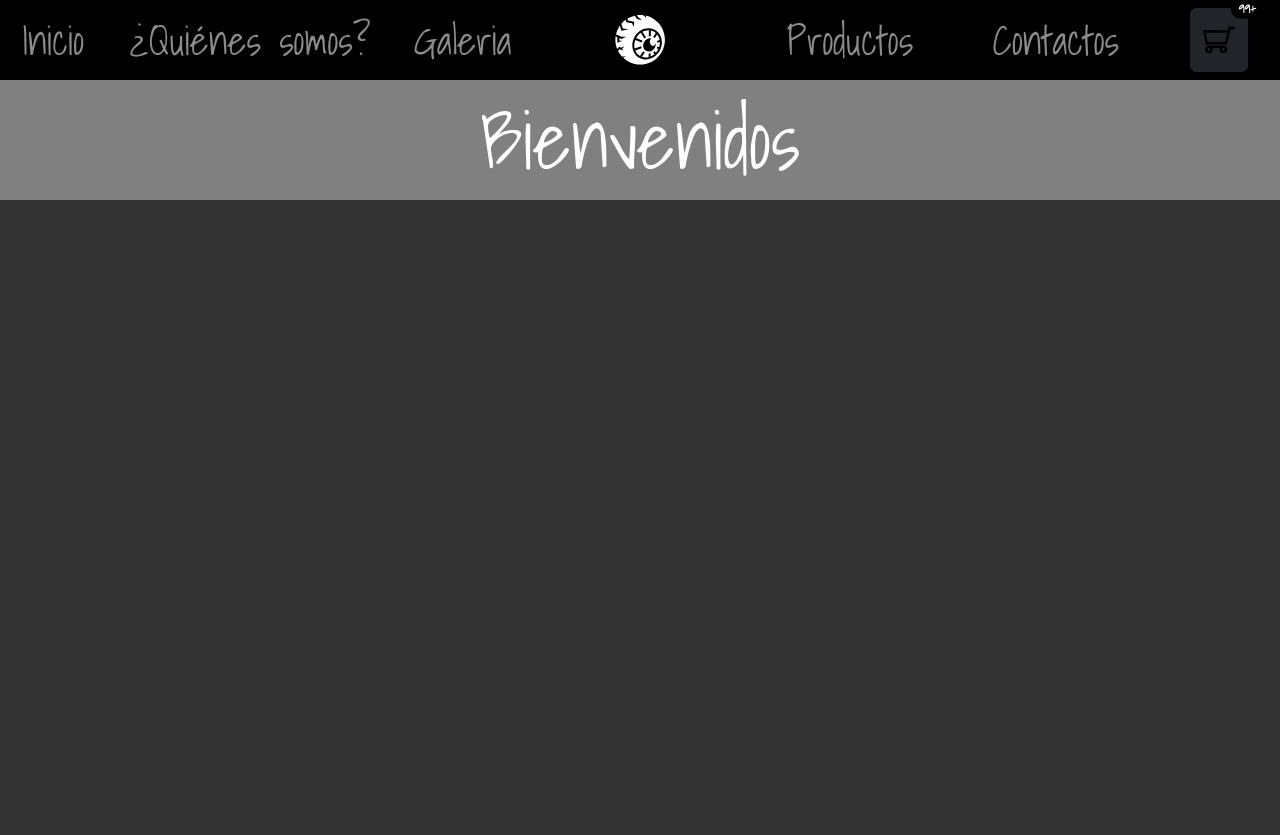
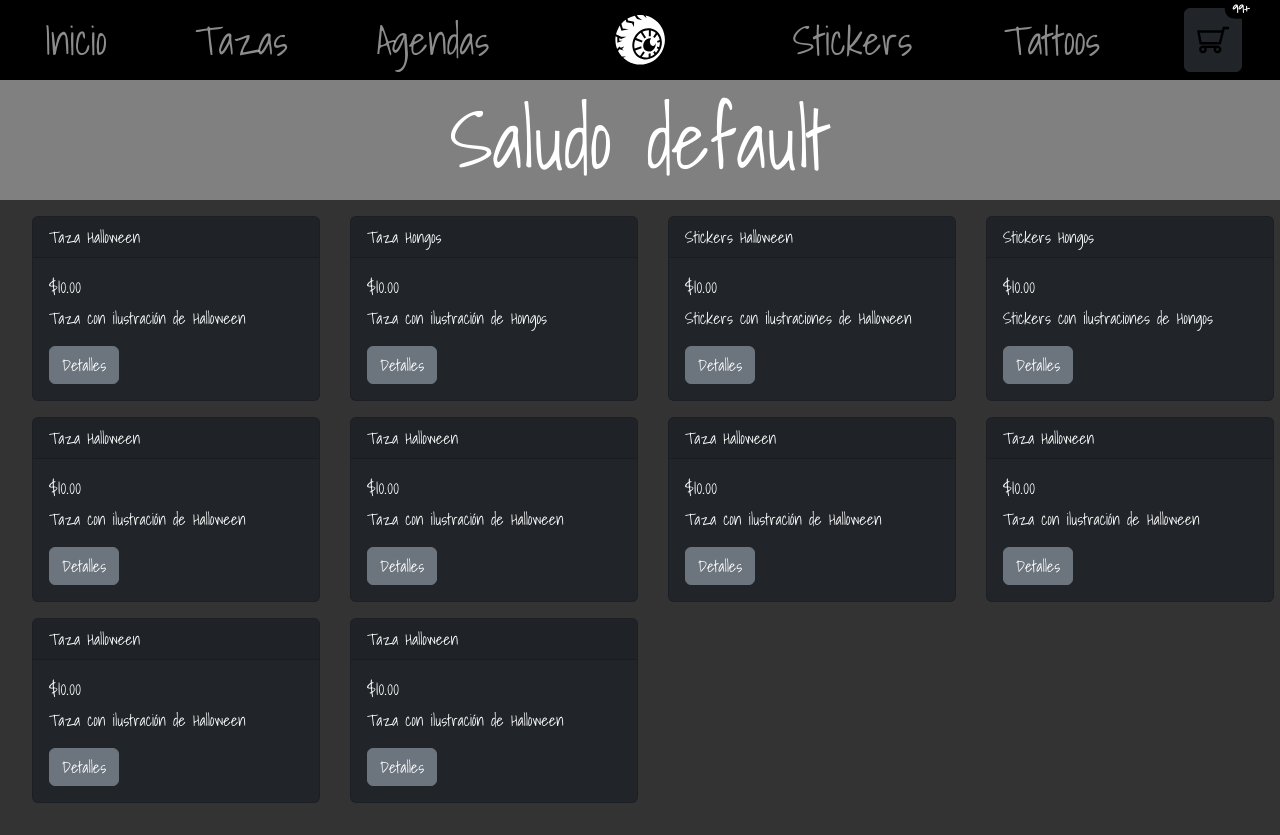
Before and after one commit to sofiafgm/EntregaFinal_Gomez, a React (Create React App) app: page / in a window 1280 px wide. Before the commit the page ends 800 px from the top, so only its background shows below. Built offline with nearby package versions, Linux system fonts and the light colour scheme.

Commit message:
Entrega 2

```diff
--- a/src/App.js
+++ b/src/App.js
@@ -3,6 +3,7 @@ import logo from './logo.svg';
 import './Components/NavBar/NavBar.css';
 import NavBar from './Components/NavBar/NavBar';
 import ItemListContainer from './Components/ItemListContainer/ItemListContainer';
+import ItemDetailContainer from "./Components/ItemDetailContainer/ItemDetailContainer";
 
 
 function App() {
@@ -12,9 +13,9 @@ function App() {
       <BrowserRouter>
         <NavBar />
         <Routes>
-        <Route path='/' element={ <ItemListContainer gretting='Bienvenidos' />} />
-        <Route path='/category/:id' element={ <ItemListContainer gretting='Bienvenidos' />} />
-        <Route path='/item/:id' element={ <ItemListContainer gretting='Bienvenidos' />} />
+        <Route path='/' element={ <ItemListContainer  />} />
+        <Route path='/category/:id' element={ <ItemListContainer  />} />
+        <Route path='/product/:id' element={ <ItemDetailContainer  />} />
         </Routes>
         </BrowserRouter>
       </header>
--- a/src/Components/ItemDetailContainer/ItemDetailContainer.js
+++ b/src/Components/ItemDetailContainer/ItemDetailContainer.js
@@ -1,9 +1,32 @@
-import React from 'react';
+import React, {useEffect, useState} from 'react';
+import ListCardItem from "../ListCardItem/ListCardItem";
+import {useParams} from "react-router-dom";
+import {gFetch} from "../../helpers/gFetch";
 
-const ItemListContainer = ({ gretting = 'Saludo default' }) => (
-  <div>
-    <p style={{backgroundColor: "gray", fontSize: '80px', textAlign: 'center'}}>{gretting}</p>
+const ItemDetailContainer = () => {
+  const [product, setProduct] = useState(null)
+  const [message, setMessage] = useState('cargando')
+  const {id = ''} = useParams()
+
+  useEffect(() => {
+    gFetch(`fakeApi.com/product/${id}`)
+      .then(data => JSON.parse(data))
+      .then(data => setProduct(data))
+      .catch(() => setMessage('error de servidor, favor de recargar página'))
+      .finally(() => setMessage('no se encontró el producto'))
+  }, [id])
+
+
+  return <div className="container">
+    {product ?
+      (
+        <div className="row">
+          <h1>{product.name}</h1>
+          <ListCardItem body={product.description} cost={product.cost}/>
+        </div>
+      ) :
+      (<h1>{message}</h1>)}
   </div>
-);
+}
 
-export default ItemListContainer;
+export default ItemDetailContainer;
--- a/src/Components/ItemListContainer/ItemListContainer.js
+++ b/src/Components/ItemListContainer/ItemListContainer.js
@@ -1,9 +1,33 @@
-import React from 'react';
+import React, {useEffect, useState} from 'react';
+import {Link, useParams} from "react-router-dom";
+import {gFetch} from "../../helpers/gFetch";
+import ListCardItem from "../ListCardItem/ListCardItem";
 
-const ItemListContainer = ({ gretting = 'Saludo default' }) => (
-  <div>
-    <p style={{backgroundColor: "gray", fontSize: '80px', textAlign: 'center'}}>{gretting}</p>
-  </div>
-);
+const ItemListContainer = ({gretting = 'Saludo default'}) => {
+  const {id: category = ''} = useParams()
+  const [products, setProducts] = useState([])
+  const [isLoading, setIsLoading] = useState(true)
+
+  useEffect(() => {
+    gFetch(`fakeApi.com/category/${category}`)
+      .then(data => JSON.parse(data))
+      .then(data => setProducts(data))
+      .finally(() => setIsLoading(false))
+  }, [category])
+
+  return (<div>
+    <p style={{backgroundColor: "gray", fontSize: '80px', textAlign: 'center'}}>{category || gretting}</p>
+    {isLoading ?
+      (<p> CARGANDO... </p>) :
+      (<ul className="row" style={{listStyle:'none'}}>
+        {products.map(product =>
+          <li key={product.id} className="col-md-4 col-sm-12 col-lg-3">
+              <ListCardItem to={`/product/${product.id}`} body={product.description} header={product.name} cost={product.cost} />
+          </li>)
+        }
+      </ul>)
+    }
+  </div>);
+}
 
 export default ItemListContainer;
--- /dev/null
+++ b/src/Components/ListCardItem/ListCardItem.js
@@ -0,0 +1,15 @@
+import React from "react";
+import {Link} from "react-router-dom";
+
+const ListCardItem = ({header, cost, body, to = '' }) => (
+  <div className="card text-bg-dark mb-3" style={{maxWidth: "18rem"}}>
+    <div className="card-header">{header}</div>
+    <div className="card-body">
+      <h5 className="card-title">{cost}</h5>
+      <p className="card-text">{body}</p>
+      {to ? <Link className="btn btn-secondary" to={to} >Detalles</Link> : null}
+    </div>
+  </div>
+)
+
+export default ListCardItem
--- a/src/Components/MenuItem.js
+++ b/src/Components/MenuItem.js
@@ -1,10 +1,11 @@
 import React from 'react';
+import {NavLink} from "react-router-dom";
 
-const MenuItem = ({itemName, itemHref = ''}) => (
+const MenuItem = ({itemName, to = '/'}) => (
   <li className="nav-item position-relative">
-    <a className="nav-link" href={itemHref}>
+    <NavLink className="nav-link" to={to}>
       {itemName}
-    </a>
+    </NavLink>
   </li>
 );
 
--- a/src/Components/NavBar/NavBar.js
+++ b/src/Components/NavBar/NavBar.js
@@ -2,6 +2,7 @@ import React from 'react';
 import logo from '../../assets/logo.svg';
 import cart from '../../assets/cart.svg';
 import MenuItem from '../MenuItem';
+import {NavLink} from "react-router-dom";
 
 const NavBar = () => (
   <header className="header title h1">
@@ -10,23 +11,23 @@ const NavBar = () => (
         <ul className="navbar-nav col-12 col-md-5 justify-content-around">
           <MenuItem itemName="Inicio" />
 
-          <MenuItem itemName="¿Quiénes somos?" />
+          <MenuItem itemName="Tazas" to="/category/tazas" />
 
-          <MenuItem itemName="Galeria" />
+          <MenuItem itemName="Agendas" to="/category/agendas" />
         </ul>
 
-        <a className="d-none d-md-block col-md-2 active" href="#">
+        <NavLink className="d-none d-md-block col-md-2 active" to="/">
           <img
             className="logo d-block mx-auto"
             src={logo}
             alt="Logo un caos organizado"
           />
-        </a>
+        </NavLink>
 
         <ul className="navbar-nav col-12 col-md-5 justify-content-around">
-        <MenuItem itemName='Productos' />
+        <MenuItem itemName='Stickers' to="/category/stickers" />
 
-        <MenuItem itemName='Contactos' />
+        <MenuItem itemName='Tattoos' to="/category/tattoos" />
 
           <button type="button" className="btn btn-dark position-relative">
             <img
--- a/src/helpers/gFetch.js
+++ b/src/helpers/gFetch.js
@@ -1,20 +1,34 @@
 const mockDataBase = [
     {category: 'tazas', id: '1', name: 'Taza Halloween', cost: '$10.00', description: 'Taza con ilustración de Halloween'},
-    {category: 'tazas', id: '2', name: 'Taza Halloween', cost: '$10.00', description: 'Taza con ilustración de Halloween'},
-    {category: 'stickers', id: '3', name: 'Taza Halloween', cost: '$10.00', description: 'Taza con ilustración de Halloween'},
-    {category: 'stickers', id: '4', name: 'Taza Halloween', cost: '$10.00', description: 'Taza con ilustración de Halloween'},
+    {category: 'tazas', id: '2', name: 'Taza Hongos', cost: '$10.00', description: 'Taza con ilustración de Hongos'},
+    {category: 'stickers', id: '3', name: 'Stickers Halloween', cost: '$10.00', description: 'Stickers con ilustraciones de Halloween'},
+    {category: 'stickers', id: '4', name: 'Stickers Hongos', cost: '$10.00', description: 'Stickers con ilustraciones de Hongos'},
     {category: 'agendas', id: '5', name: 'Taza Halloween', cost: '$10.00', description: 'Taza con ilustración de Halloween'},
     {category: 'agendas', id: '6', name: 'Taza Halloween', cost: '$10.00', description: 'Taza con ilustración de Halloween'},
     {category: 'agendas', id: '7', name: 'Taza Halloween', cost: '$10.00', description: 'Taza con ilustración de Halloween'},
-    {category: 'tatoos', id: '8', name: 'Taza Halloween', cost: '$10.00', description: 'Taza con ilustración de Halloween'},
-    {category: 'tatoos', id: '9', name: 'Taza Halloween', cost: '$10.00', description: 'Taza con ilustración de Halloween'},
-    {category: 'tatoos', id: '10', name: 'Taza Halloween', cost: '$10.00', description: 'Taza con ilustración de Halloween'},
+    {category: 'tattoos', id: '8', name: 'Taza Halloween', cost: '$10.00', description: 'Taza con ilustración de Halloween'},
+    {category: 'tattoos', id: '9', name: 'Taza Halloween', cost: '$10.00', description: 'Taza con ilustración de Halloween'},
+    {category: 'tattoos', id: '10', name: 'Taza Halloween', cost: '$10.00', description: 'Taza con ilustración de Halloween'},
 ]
 
-const gFetch = () => new Promise((resolve, reject) => {
+export const gFetch = (url) => new Promise((resolve, reject) => {
     let error = false
+    let data = ''
+    const [,endpoint = 'category',id = ''] = url.split('/')
+
+    if(endpoint === "category") {
+        if(id) data = mockDataBase.filter(product => product.category === id)
+        else data = mockDataBase
+    }
+
+    if(endpoint === "product") {
+        if(id) data = mockDataBase.find(product => product.id === id)
+        else error = 'no product was selected'
+    }
 
     if(error) {
         reject('error genérico')
+    } else {
+        resolve(JSON.stringify(data))
     }
 })
```
Also changed, not shown: 1 other file (tests, documents, lock files or other folders).
